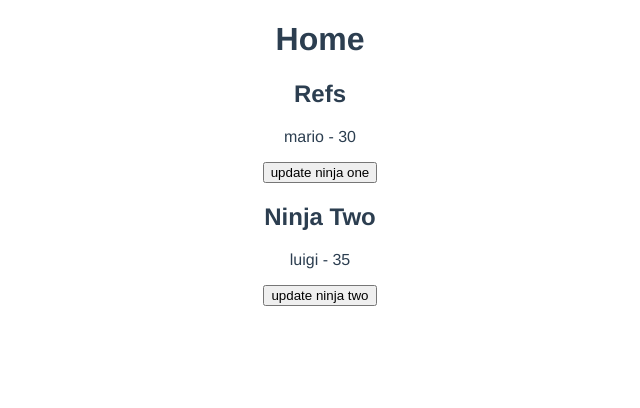
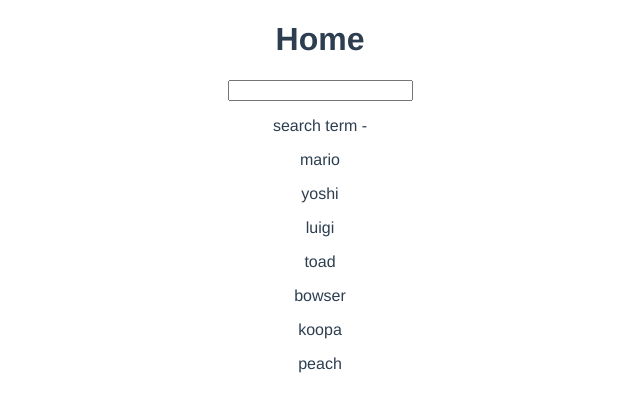
Before and after one commit to MirajHoque/dojo-blog, a Vue app: page / in a window 1280 px wide. Shown: the top 408 px of the page, without its empty margins (320-960 px from the left). Built offline with nearby package versions, Linux system fonts and the light colour scheme.

Commit message:
computed properties

```diff
--- a/src/views/Home.vue
+++ b/src/views/Home.vue
@@ -1,41 +1,29 @@
 <template>
   <div class="home">
     <h1>Home</h1>
-    <h2>Refs</h2>
-    <p >{{ ninjaOne.name }} - {{ ninjaOne.age }}</p>
-    <button @click="updateNinjaOne">update ninja one</button>
-    <h2>Ninja Two</h2>
-    <p>{{ ninjaTwo.name }} - {{ ninjaTwo.age }}</p>
-    <button @click="updateNinjaTwo">update ninja two</button>
+    <input type="text" v-model="search">
+    <p>search term - {{ search }}</p>
+    <div v-for="element in matchingSearch" :key="element">
+      <p>{{ element }}</p>
+    </div>
   </div>
 </template>
 
 <script>
-import { reactive, ref } from '@vue/reactivity';
+import { computed, ref } from '@vue/runtime-core'
 
 export default {
   name: 'Home',
   setup() {
+    const search = ref('');
+    const names = ref(['mario', 'yoshi', 'luigi', 'toad', 'bowser', 'koopa', 'peach'])
 
-    const ninjaOne = ref({ name: 'mario', age: 30});
-    const ninjaTwo = reactive( { name: 'luigi', age: 35})
+    const matchingSearch =  computed( () => {
+      return names.value.filter((element) => element.includes(search.value));
+    })
 
-    const nameOne = ref('mario')
-    const nameTwo = reactive('luigi') // ref can't hold primitives values
-
-   const updateNinjaOne = ()=> {
-      ninjaOne.value.age = 40;
-    }
-
-    const updateNinjaTwo = ()=> {
-      ninjaTwo.age = 45;
-    }
-
-
-    return{ ninjaOne, updateNinjaOne, ninjaTwo, updateNinjaTwo, nameTwo};
-
-
-  },
+     return { names, search, matchingSearch }
+  }
 
 }
 </script>
```
